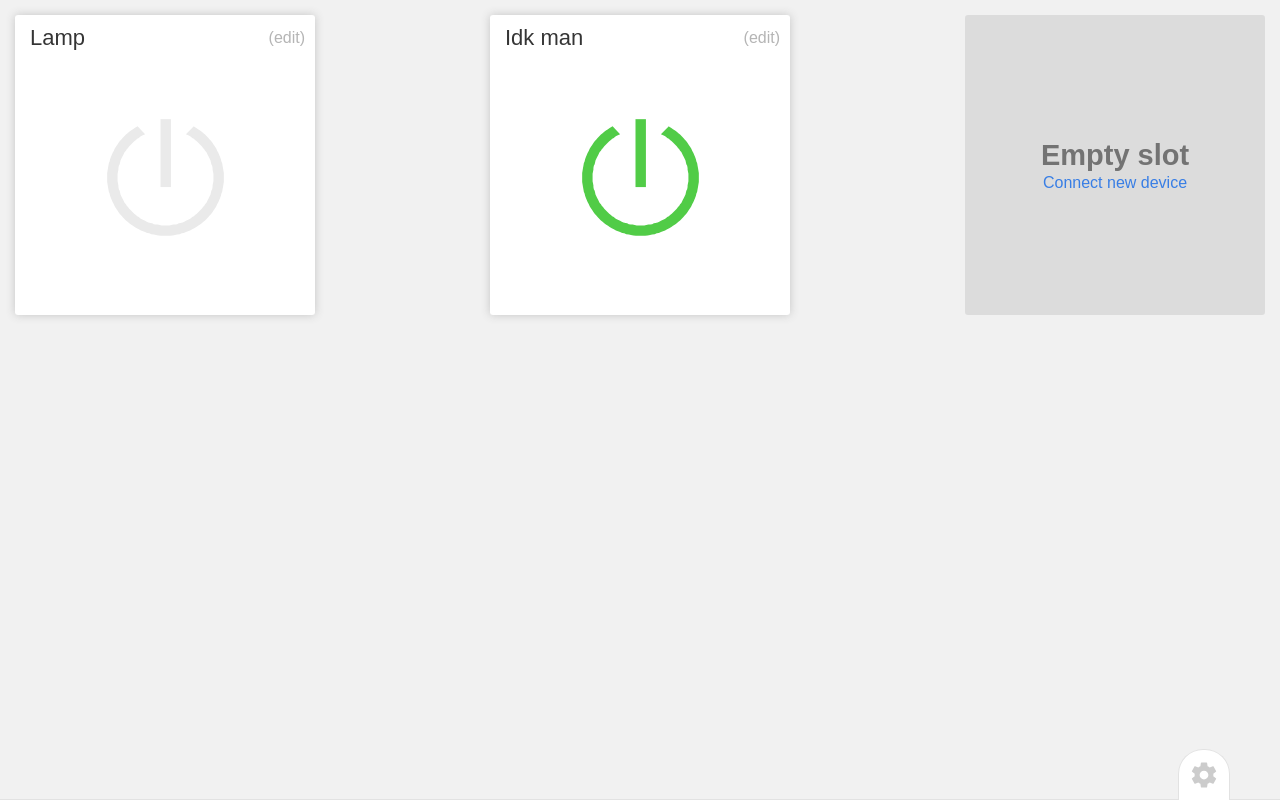
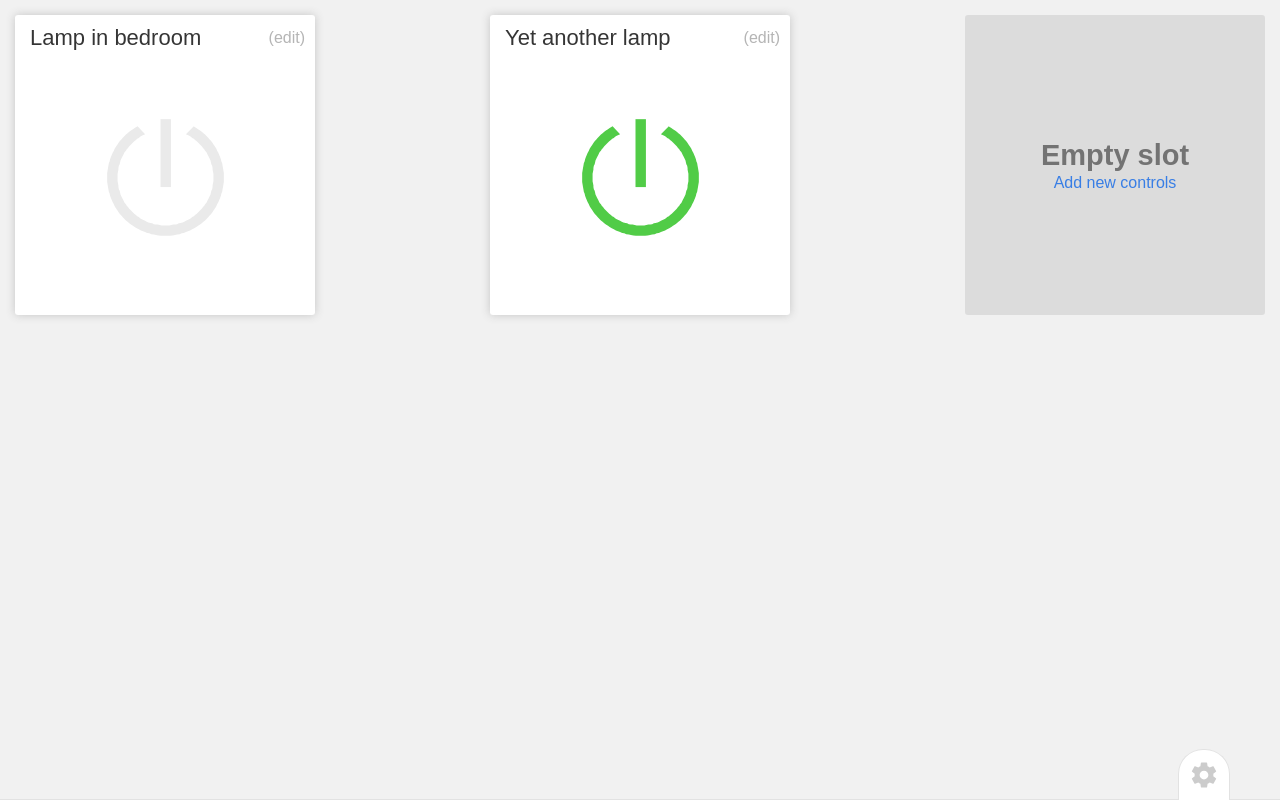
Before and after one commit to vijexakiraind/smarthome, a React (Create React App) app in the folder src/frontend/: page / in a window 1280 px wide. Built offline with nearby package versions, Linux system fonts and the light colour scheme.

Commit message:
changed some labels

```diff
--- a/src/frontend/src/Components/Client/Client.js
+++ b/src/frontend/src/Components/Client/Client.js
@@ -12,7 +12,7 @@ export default class Client extends React.Component {
                     Empty slot
                 </div>
                 <div className="empty-Client-placeholder-ui">
-                    <a onClick={() => alert('fuck you')}>Connect new device</a>
+                    <a onClick={() => alert('nope')}>Add new controls</a>
                 </div>
             </div>
             :
--- a/src/frontend/src/Store.js
+++ b/src/frontend/src/Store.js
@@ -43,14 +43,14 @@ GetLocalIp((err, ip) => {
 if(true) {
     store.dispatch(ActionCreators.AppendUis([
         {
-            "title": "Lamp",
+            "title": "Lamp in bedroom",
             "type": "power-switch",
             "connections": [
                 "bedroom-lamp-state"
             ]
         },
         {
-            "title": "Idk man",
+            "title": "Yet another lamp",
             "type": "power-switch",
             "connections": [
                 "other-lamp-state"
```
